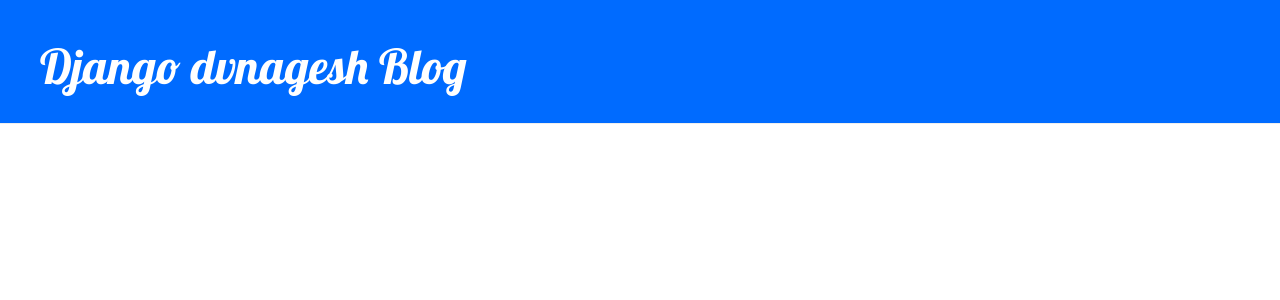
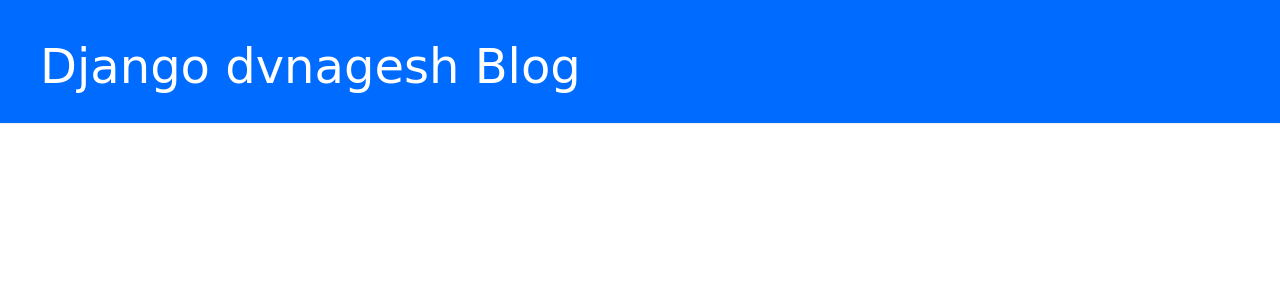
Before and after one commit to dvnagesh/djangoblog, a Django app: page / in a window 1280 px wide. Shown: the top 300 px of the page. Run offline with Django 3.2, Linux system fonts and the light colour scheme; data that the repository does not hold is empty; some libraries are stand-ins or nearby versions.

Commit message:
Update blog.css

```diff
--- a/blog/static/css/blog.css
+++ b/blog/static/css/blog.css
@@ -15,7 +15,7 @@
 }
 
 h1, h2, h3, h4 {
-    font-family: 'Lobster', cursive;
+    font-family: 'Indie Flower', cursive;
 }
 
 .date {
```
